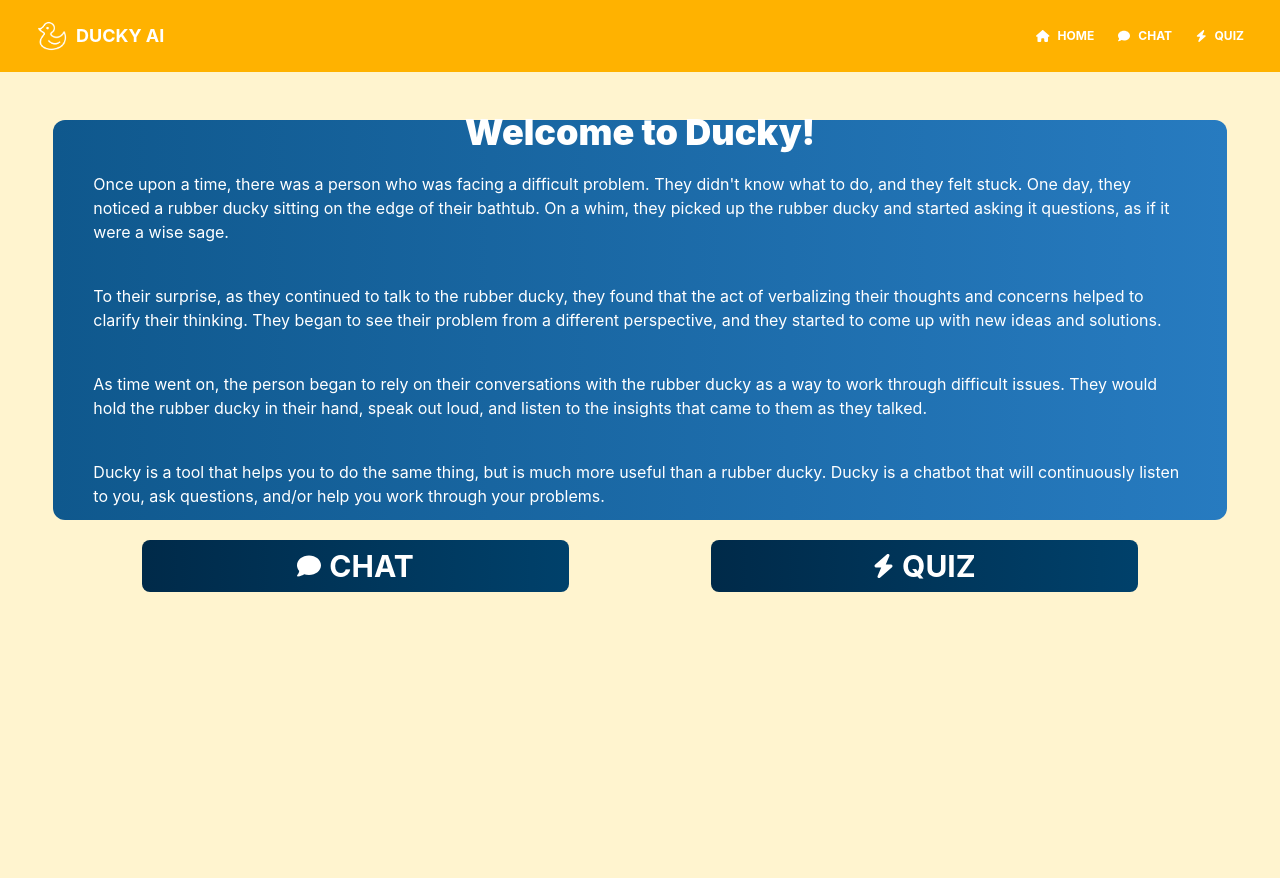
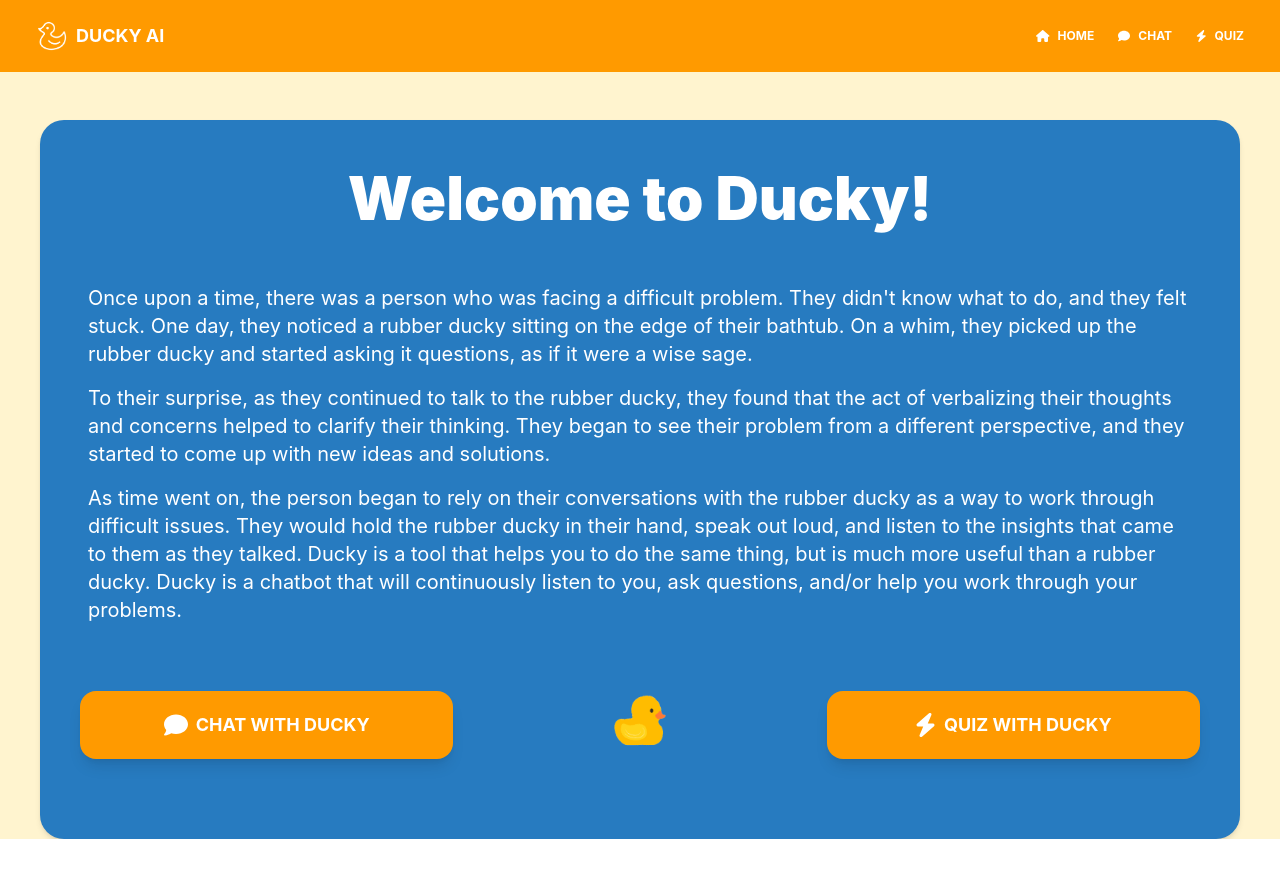
Before and after one commit to AnthonyNasser/Rubber-Ducky-App, a React (Create React App) app: page / in a window 1280 px wide. After the commit the page ends 839 px from the top, so only its background shows below. Built offline with nearby package versions, Linux system fonts and the light colour scheme.

Commit message:
Fixed home screen styling, did some organization stuff, configured openai (will need to put in the key if you wanna use it, pushing it to the repo revokes it)

```diff
--- a/package.json
+++ b/package.json
@@ -16,6 +16,7 @@
         "firebase": "^9.19.1",
         "firebase-admin": "^11.5.0",
         "firebase-functions": "^4.2.1",
+        "openai": "^3.2.1",
         "react": "^18.2.0",
         "react-dom": "^18.2.0",
         "react-router-dom": "^6.9.0",
--- /dev/null
+++ b/src/components/Chatbox.tsx
@@ -0,0 +1,14 @@
+import { faUserCircle } from '@fortawesome/free-solid-svg-icons'
+import { FontAwesomeIcon } from '@fortawesome/react-fontawesome'
+import React from 'react'
+
+const ChatBox = () => {
+    return (
+        <button className="bg-secondary-800 text-white font-bold py-5 px-4 mb-1 w-1/6 shadow-lg ml-5">
+            <FontAwesomeIcon icon={faUserCircle} className="mr-3" size="xl" />
+            Chat 1
+        </button>
+    )
+}
+
+export default ChatBox
--- a/src/components/Navbar.tsx
+++ b/src/components/Navbar.tsx
@@ -16,7 +16,7 @@ const Navbar = () => {
 
     return (
         <>
-            <nav className="relative flex flex-wrap items-center justify-between px-2 py-3 bg-tertiary-100 mb-2">
+            <nav className="relative flex flex-wrap items-center justify-between px-2 py-3 bg-tertiary-200 mb-2">
                 <div className="container px-4 mx-auto flex flex-wrap items-center justify-between">
                     <div className="w-full relative flex justify-between lg:w-auto lg:static lg:block lg:justify-start">
                         <Link
--- a/src/index.tsx
+++ b/src/index.tsx
@@ -1,6 +1,6 @@
 import React from 'react'
 import ReactDOM from 'react-dom/client'
-import './index.css'
+import './theme/index.css'
 import App from './App'
 
 const root = ReactDOM.createRoot(document.getElementById('root') as HTMLElement)
--- a/src/screens/ChatScreen.tsx
+++ b/src/screens/ChatScreen.tsx
@@ -1,16 +1,20 @@
+import { FontAwesomeIcon } from '@fortawesome/react-fontawesome'
 import Navbar from '../components/Navbar'
+import { BG_STYLE } from '../theme/tailwind-styles'
+import { faAdd, faUser } from '@fortawesome/free-solid-svg-icons'
+import ChatBox from '../components/Chatbox'
 
 function ChatScreen() {
     return (
-        <div>
+        <div className={`${BG_STYLE}`}>
             <Navbar />
-            <div className="flex flex-col items-center justify-center h-screen">
-                <div className="flex flex-col items-center justify-center w-1/2 h-1/2 bg-primary rounded-lg">
-                    <h1 className="text-2xl text-textColor">Chat</h1>
-                    <div className="flex flex-col items-center justify-center w-1/2 h-1/2 bg-secondary rounded-lg">
-                        <h1 className="text-2xl text-textColor">Chat</h1>
-                    </div>
-                </div>
+            <div className="flex flex-col h-screen">
+                <button className="bg-secondary-200 text-white font-bold py-5 px-4 rounded-2xl w-1/6 shadow-lg ml-5 mb-5 mt-10">
+                    <FontAwesomeIcon icon={faAdd} className="mr-3" size="lg" />
+                    <span className="text-lg uppercase">Create a Chat</span>
+                </button>
+                <ChatBox />
+                <ChatBox />
             </div>
         </div>
     )
--- a/src/screens/HomeScreen.tsx
+++ b/src/screens/HomeScreen.tsx
@@ -2,18 +2,28 @@ import { FontAwesomeIcon } from '@fortawesome/react-fontawesome'
 import Navbar from '../components/Navbar'
 import { Link } from 'react-router-dom'
 import { faBolt, faComment } from '@fortawesome/free-solid-svg-icons'
+import {
+    BG_STYLE,
+    FADE_IN_SHORT,
+    FADE_IN_LONG,
+    PARAGRAPH_STYLE,
+} from '../theme/tailwind-styles'
+
+const rubberDuckyTransparent = require('../assets/images/rubber-ducky-transparent.png')
 
 function HomeScreen() {
+    const BIG_CONTAINER_STYLE: string = `flex flex-col items-center justify-start px-10 ${FADE_IN_SHORT}`
+    const PARAGRAPHS_CONTAINER_STYLE: string =
+        'flex flex-col items-center justify-center w-auto h-5/6 shadow-xlg rounded-3xl bg-secondary-100 mt-10 shadow-md'
     return (
-        <div className="bg-quaternary-100">
+        <div className={`${BG_STYLE}`}>
             <Navbar />
-            {/* Welcome */}
-            <div className="flex flex-col items-center justify-start h-screen">
-                <div className="flex flex-col items-center justify-center w-11/12 h-1/2 rounded-xl bg-gradient-to-r from-secondary-400 to-secondary-100 mt-10">
-                    <h1 className="text-4xl font-black text-white">
+            <div className={BIG_CONTAINER_STYLE}>
+                <div className={PARAGRAPHS_CONTAINER_STYLE}>
+                    <h1 className="text-3xl md:text-6xl my-8 lg:my-12 font-black text-white">
                         Welcome to Ducky!
                     </h1>
-                    <p className="text-white py-5 px-10">
+                    <p className={PARAGRAPH_STYLE}>
                         Once upon a time, there was a person who was facing a
                         difficult problem. They didn't know what to do, and they
                         felt stuck. One day, they noticed a rubber ducky sitting
@@ -21,7 +31,7 @@ function HomeScreen() {
                         the rubber ducky and started asking it questions, as if
                         it were a wise sage.
                     </p>
-                    <p className="text-white py-5 px-10">
+                    <p className={PARAGRAPH_STYLE}>
                         To their surprise, as they continued to talk to the
                         rubber ducky, they found that the act of verbalizing
                         their thoughts and concerns helped to clarify their
@@ -29,35 +39,40 @@ function HomeScreen() {
                         different perspective, and they started to come up with
                         new ideas and solutions.
                     </p>
-                    <p className="text-white py-5 px-10">
+                    <p className={PARAGRAPH_STYLE}>
                         As time went on, the person began to rely on their
                         conversations with the rubber ducky as a way to work
                         through difficult issues. They would hold the rubber
                         ducky in their hand, speak out loud, and listen to the
-                        insights that came to them as they talked.
+                        insights that came to them as they talked. Ducky is a
+                        tool that helps you to do the same thing, but is much
+                        more useful than a rubber ducky. Ducky is a chatbot that
+                        will continuously listen to you, ask questions, and/or
+                        help you work through your problems.
                     </p>
-                    <p className="text-white py-5 px-10">
-                        Ducky is a tool that helps you to do the same thing, but
-                        is much more useful than a rubber ducky. Ducky is a
-                        chatbot that will continuously listen to you, ask
-                        questions, and/or help you work through your problems.
-                    </p>
-                </div>
-                <div className="flex flex-row items-center justify-evenly w-full rounded-xl mt-5">
+                    <div
+                        className={`flex flex-col sm:flex-row sm:flex-wrap items-center sm:justify-between w-full rounded-xl px-10 pb-5 ${FADE_IN_LONG}`}
+                    >
                         <Link
-                        className="rounded-lg px-3 py-2 flex items-center justify-center text-xs uppercase font-bold w-1/3 text-white bg-gradient-to-r from-secondary-800 to-secondary-600 hover:opacity-75"
+                            className="hover:transform hover:-translate-y-1 hover:skew-y-1 hover:bg-primary-500 hover:opacity-100 transition duration-300 ease-in-out rounded-2xl px-3 py-5 mt-6 mb-2 lg:my-0 flex items-center justify-center text-xs uppercase font-bold w-full lg:w-1/3 text-white bg-gradient-to-r bg-primary-300 shadow-lg"
                             to="/chats"
                         >
                             <FontAwesomeIcon icon={faComment} size="2x" />
-                        <h1 className="text-3xl ml-2">Chat</h1>
+                            <h1 className="text-lg ml-2">Chat With Ducky</h1>
                         </Link>
+                        <img
+                            className="hidden lg:block w-1/6"
+                            src={rubberDuckyTransparent}
+                            alt="Rubber Ducky"
+                        />
                         <Link
-                        className="rounded-lg px-3 py-2 flex items-center justify-center text-xs uppercase font-bold w-1/3 text-white bg-gradient-to-r from-secondary-800 to-secondary-600 hover:opacity-75"
+                            className="hover:transform hover:-translate-y-1 hover:-skew-y-1 hover:bg-primary-500 hover:opacity-100 transition duration-300 ease-in-out rounded-2xl px-3 py-5 mt-6 mb-2 lg:my-0 flex items-center justify-center text-xs uppercase font-bold w-full lg:w-1/3 text-white bg-gradient-to-r bg-primary-300 shadow-lg"
                             to="/quiz"
                         >
                             <FontAwesomeIcon icon={faBolt} size="2x" />
-                        <h1 className="text-3xl ml-2">Quiz</h1>
+                            <h1 className="text-lg ml-2">Quiz With Ducky</h1>
                         </Link>
+                    </div>
                 </div>
             </div>
         </div>
--- a/src/services/firebase.tsx
+++ b/src/services/firebase/index.tsx
@@ -10,4 +10,6 @@ const firebaseConfig = {
     measurementId: 'G-15JGYDP1R6',
 }
 
-const app = initializeApp(firebaseConfig)
+const firebaseApp = initializeApp(firebaseConfig)
+
+export default firebaseApp
--- /dev/null
+++ b/src/services/open-ai/index.tsx
@@ -0,0 +1,15 @@
+import { Configuration, OpenAIApi } from 'openai'
+
+const configuration = new Configuration({
+    apiKey: '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',
+})
+
+const openai = new OpenAIApi(configuration)
+
+export default openai
+
+// const completion = await openai.createCompletion({
+//   model: "text-davinci-003",
+//   prompt: "Hello world",
+// });
+// console.log(completion.data.choices[0].text);
--- a/src/index.css
+++ b/src/theme/index.css
@@ -15,3 +15,22 @@ code {
     font-family: source-code-pro, Menlo, Monaco, Consolas, 'Courier New',
         monospace;
 }
+
+@keyframes fade-in {
+    from {
+      opacity: 0.2;
+    }
+    to {
+      opacity: 1;
+    }
+  }
+
+  .animate-fade-in-short {
+    animation: fade-in 0.5s ease-out;
+    opacity: 1;
+  }
+
+.animate-fade-in-long {
+    animation: fade-in 1.5s ease-out;
+    opacity: 1;
+}
--- /dev/null
+++ b/src/theme/tailwind-styles.ts
@@ -0,0 +1,6 @@
+const BG_STYLE: string = 'bg-quaternary-100'
+const PARAGRAPH_STYLE: string = 'text-white py-2 px-12 text-lg lg:text-xl'
+const FADE_IN_SHORT: string = 'animate-fade-in-short'
+const FADE_IN_LONG: string = 'animate-fade-in-long'
+
+export { BG_STYLE, FADE_IN_SHORT, FADE_IN_LONG, PARAGRAPH_STYLE }
```
Also changed, not shown: src/assets/images/rubber-ducky-transparent.png (added), 1 other file (tests, documents, lock files or other folders). Lines whose indentation alone changed are shown as unchanged.
